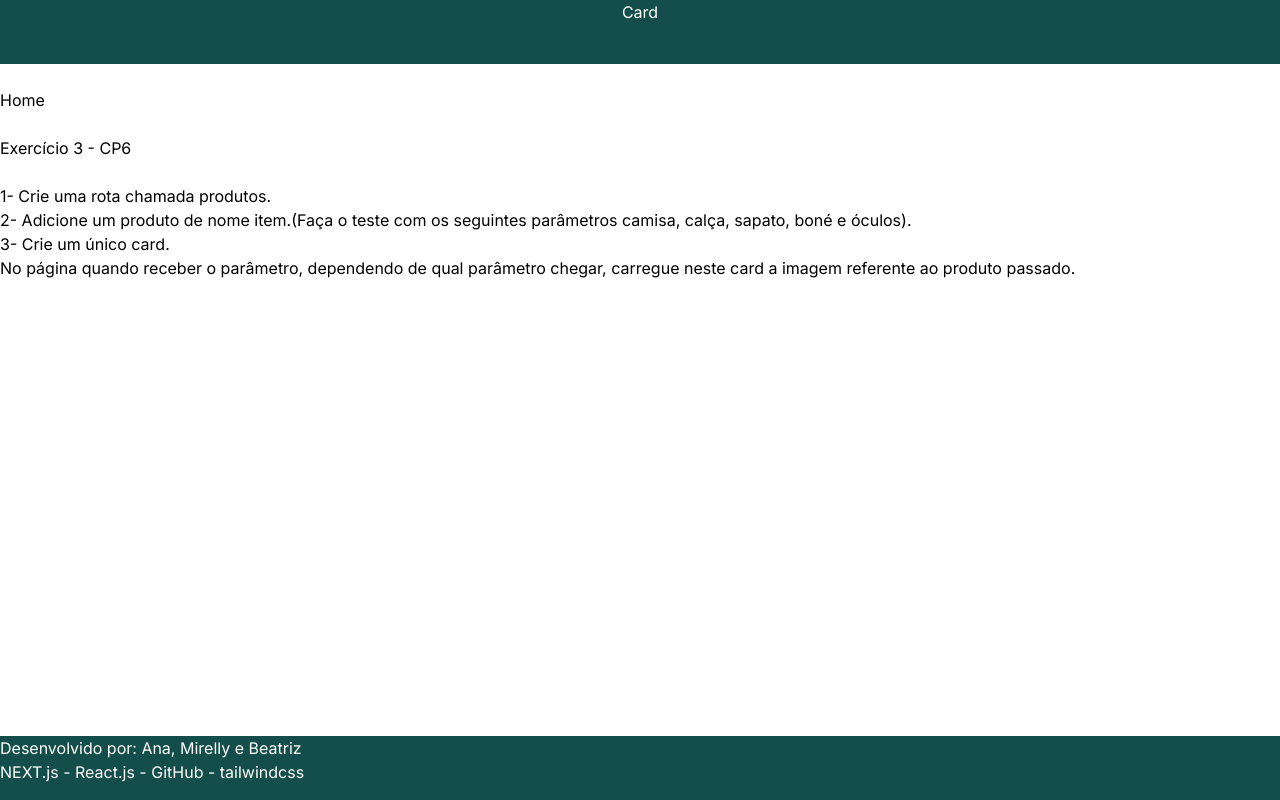
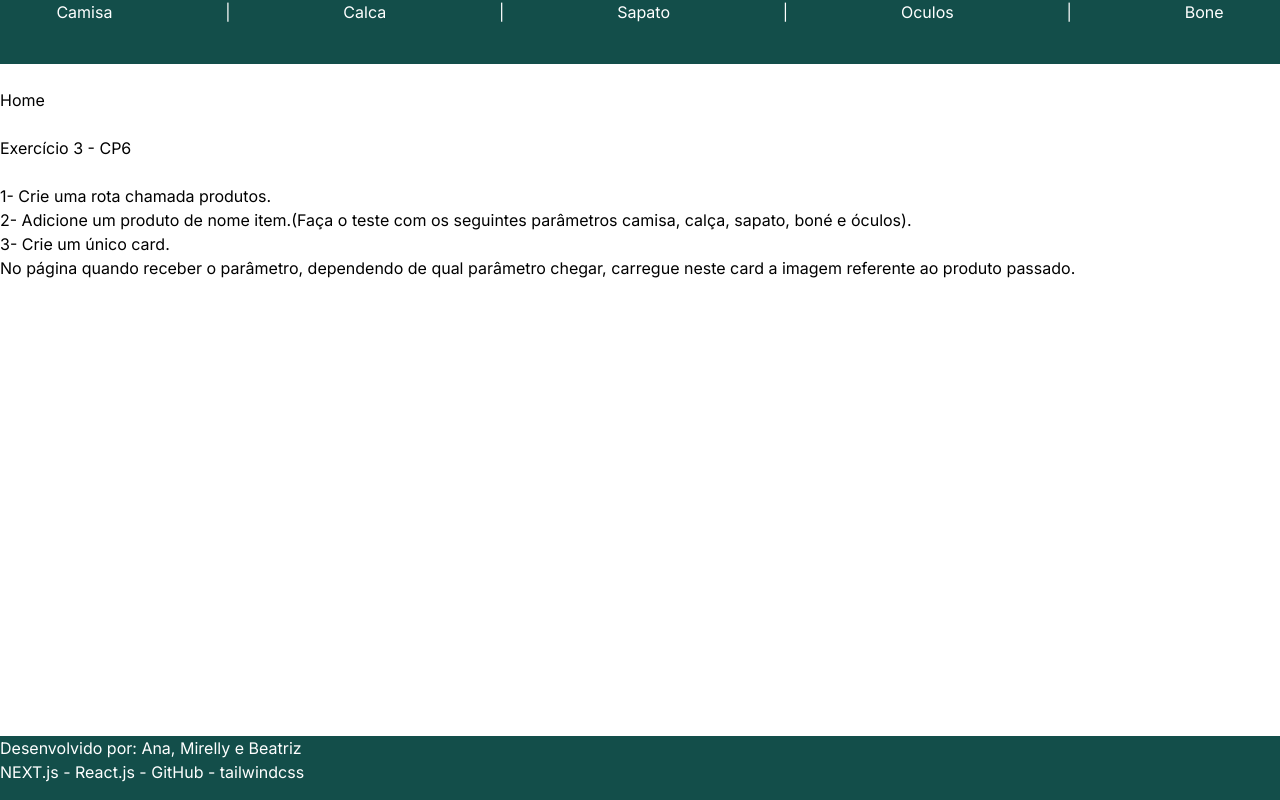
Before and after one commit to aaaaaaaaana/exercicio-app, a Next.js app: page / in a window 1280 px wide. Built offline with nearby package versions, Linux system fonts and the light colour scheme.

Commit message:
tentando arrumar

```diff
--- a/src/app/not-found.jsx
+++ b/src/app/not-found.jsx
@@ -1,3 +1,4 @@
+import Link from "next/link";
 
 
 export default function NotFound() {
@@ -7,6 +8,8 @@ export default function NotFound() {
         <h1>OOPS‼️‼️ ERROR 404‼️</h1>
 
         <p>Sorry, the page you are looking for does not exist</p>
+        <br/>
+        <Link href="/">Voltar...</Link>
     </div>
   )
 }
--- a/src/components/Cabecalho/Cabecalho.jsx
+++ b/src/components/Cabecalho/Cabecalho.jsx
@@ -6,7 +6,11 @@ export default function Cabecalho() {
     <>
         <header className="bg-teal-900 text-white h-16">
             <nav className="flex flex-row justify-around justify-items-center">
-                <Link className=".link-cabecalho" href="/produtos/card">Card</Link>
+            <Link className='linkCabecalho' href="/item/camisa">Camisa</Link> |
+            <Link className='linkCabecalho' href="/item/calca">Calca</Link> |
+            <Link className='linkCabecalho' href="/item/sapato">Sapato</Link> |
+            <Link className='linkCabecalho' href="/item/oculos">Oculos</Link> |
+            <Link className='linkCabecalho' href="/item/bone">Bone</Link>
             </nav>
         </header>
     </>
```
Also changed, not shown: src/app/globals.css (line endings or trailing spaces), src/app/produtos/item/[vestuario]/page.jsx (line endings or trailing spaces).
